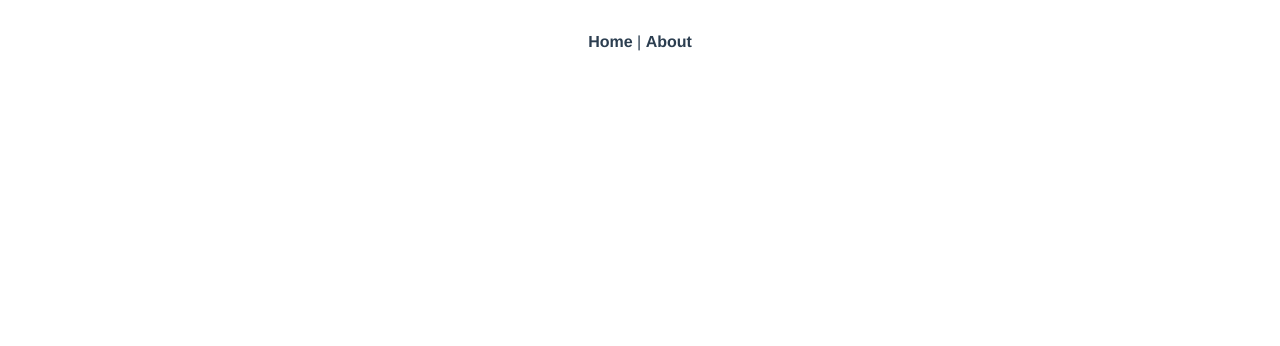
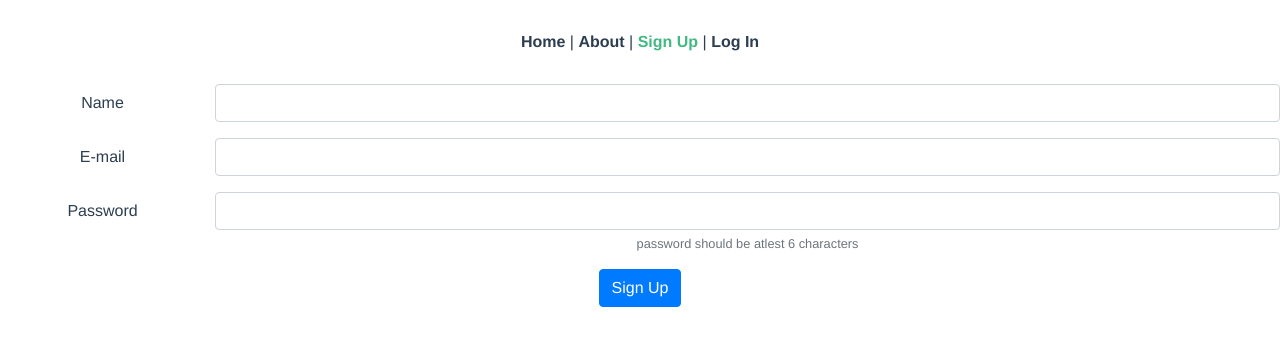
Before and after one commit to prashant-dhiru/navigus-assignment-1, a Vue app in the folder frontend/: page /signup in a window 1280 px wide. Shown: the top 346 px of the page. Built offline with nearby package versions, Linux system fonts and the light colour scheme.

Commit message:
added frontend for signup and login
added both the elements in home page, simple forms are created

```diff
--- a/frontend/src/App.vue
+++ b/frontend/src/App.vue
@@ -2,7 +2,9 @@
   <div id="app">
     <div id="nav">
       <router-link to="/">Home</router-link> |
-      <router-link to="/about">About</router-link>
+      <router-link to="/about">About</router-link> |
+      <router-link to='/signup'>Sign Up</router-link> |
+      <router-link to='/login'>Log In</router-link>
     </div>
     <router-view/>
   </div>
--- /dev/null
+++ b/frontend/src/components/LogIn.vue
@@ -0,0 +1,49 @@
+<template>
+  <div>
+    <b-form @submit="onSubmit" @reset="onReset" class="form">
+        <!-- email -->
+        <b-form-group
+            id="email-group"
+            label-cols-sm="2"
+            label-cols-lg="2"
+            label="E-mail"
+            label-for="email"
+        >
+            <b-form-input id="eamil" type="email" v-model="form.eamil" required></b-form-input>
+        </b-form-group>
+        <!-- password -->
+        <b-form-group
+            id="pass-group"
+            label-cols-sm="2"
+            label-cols-lg="2"
+            label="Password"
+            label-for="pass"
+            description="password should be atlest 6 characters"
+        >
+            <b-form-input id="pass" v-model="form.password" required></b-form-input>
+        </b-form-group>
+        <b-button type="submit" variant="primary">Sign Up</b-button>
+    </b-form>
+  </div>
+</template>
+
+<script>
+export default {
+  name: 'Log In',
+  data(){
+      return {
+          form:{
+              email:'',
+              password:'',
+          }
+      }
+  }
+}
+</script>
+
+<!-- Add "scoped" attribute to limit CSS to this component only -->
+<style scoped>
+.form{
+    text-align: center;
+}
+</style>
--- /dev/null
+++ b/frontend/src/components/SignUp.vue
@@ -0,0 +1,60 @@
+<template>
+  <div>
+    <b-form @submit="onSubmit" @reset="onReset" class="form">
+        <!-- name -->
+        <b-form-group
+            id="name-group"
+            label-cols-sm="2"
+            label-cols-lg="2"
+            label="Name"
+            label-for="name"
+        >
+            <b-form-input id="name" v-model="form.name" required></b-form-input>
+        </b-form-group>
+        <!-- email -->
+        <b-form-group
+            id="email-group"
+            label-cols-sm="2"
+            label-cols-lg="2"
+            label="E-mail"
+            label-for="email"
+        >
+            <b-form-input id="eamil" type="email" v-model="form.eamil" required></b-form-input>
+        </b-form-group>
+        <!-- password -->
+        <b-form-group
+            id="pass-group"
+            label-cols-sm="2"
+            label-cols-lg="2"
+            label="Password"
+            label-for="pass"
+            description="password should be atlest 6 characters"
+        >
+            <b-form-input id="pass" v-model="form.password" required></b-form-input>
+        </b-form-group>
+        <b-button id="button" type="submit" variant="primary">Sign Up</b-button>
+    </b-form>
+  </div>
+</template>
+
+<script>
+export default {
+  name: 'SignUp',
+  data(){
+      return {
+          form:{
+              name:'',
+              email:'',
+              password:'',
+          }
+      }
+  }
+}
+</script>
+
+<!-- Add "scoped" attribute to limit CSS to this component only -->
+<style scoped>
+.form{
+    text-align: center;
+}
+</style>
--- a/frontend/src/router/index.js
+++ b/frontend/src/router/index.js
@@ -1,6 +1,8 @@
 import Vue from 'vue'
 import VueRouter from 'vue-router'
 import Home from '../views/Home.vue'
+import SignUp from '@/components/SignUp.vue'
+import LogIn from '@/components/LogIn.vue'
 
 Vue.use(VueRouter)
 
@@ -11,6 +13,16 @@ Vue.use(VueRouter)
     component: Home
   },
   {
+    path: '/signup',
+    name: 'SignUp',
+    component: SignUp
+  },
+  {
+    path: '/login',
+    name: 'LogIn',
+    component: LogIn
+  },
+  {
     path: '/about',
     name: 'About',
     // route level code-splitting
@@ -18,6 +30,7 @@ Vue.use(VueRouter)
     // which is lazy-loaded when the route is visited.
     component: () => import(/* webpackChunkName: "about" */ '../views/About.vue')
   }
+
 ]
 
 const router = new VueRouter({
--- a/frontend/src/views/Home.vue
+++ b/frontend/src/views/Home.vue
@@ -1,18 +1,37 @@
 <template>
   <div class="home">
-    <img alt="Vue logo" src="../assets/logo.png">
-    <HelloWorld msg="Welcome to Your Vue.js App"/>
+    <b-container class="bv-example-row">
+    <b-row>
+      <b-col lg="5" id="login">
+        <h2>Login</h2><LogIn />
+      </b-col>
+
+      <b-col offset-lg="1" lg="6">
+        <h2>Sign Up</h2><SignUp />
+      </b-col>
+    </b-row>
+    </b-container>
+
   </div>
 </template>
 
 <script>
 // @ is an alias to /src
-import HelloWorld from '@/components/HelloWorld.vue'
+// import HelloWorld from '@/components/HelloWorld.vue'
+import LogIn from '@/components/LogIn.vue'
+import SignUp from '@/components/SignUp.vue'
 
 export default {
   name: 'Home',
   components: {
-    HelloWorld
+    LogIn,
+    SignUp
   }
 }
 </script>
+
+<style scoped>
+  .home{
+    padding: 30px;
+  }
+</style>>
```
